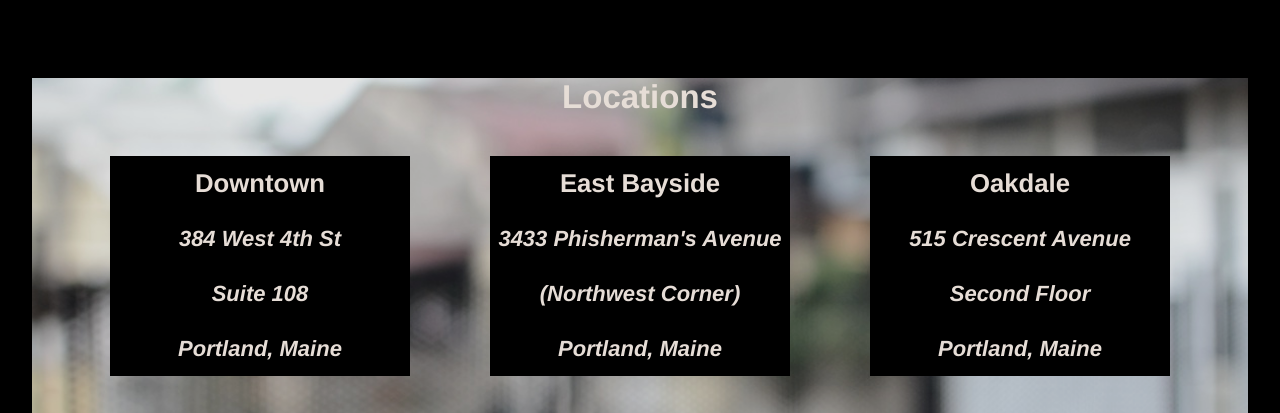
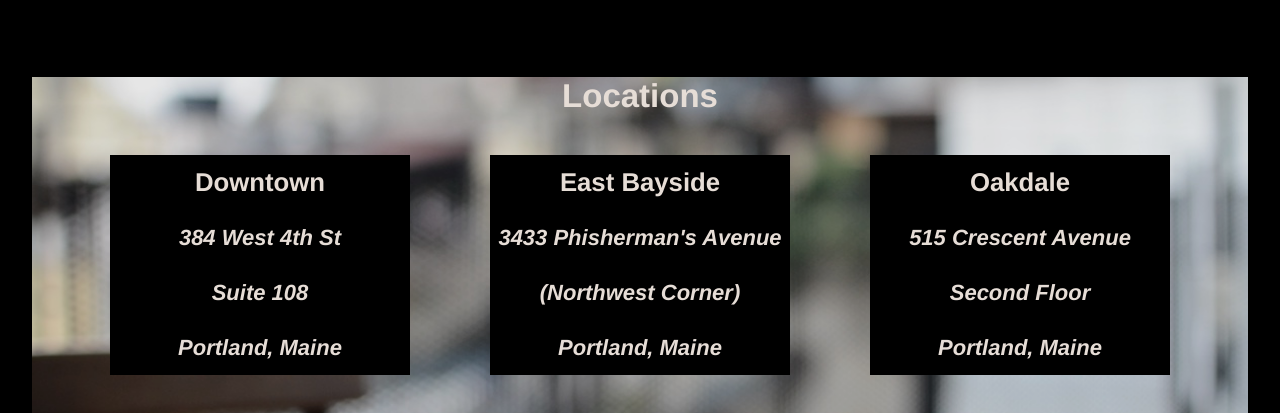
Before and after one commit to AlvaroNW/codeacademy, a plain HTML site: page index.html in a window 1280 px wide. Shown: the part 1516-1929 px from the top of the page. Drawn offline with Linux system fonts and the light colour scheme.

Commit message:
refined img

```diff
--- a/index.html
+++ b/index.html
@@ -50,9 +50,7 @@
         </div>
     </div>
     <div class="locations">
-        <div class="location-title">
-            <h2>Locations</h2>
-        </div>
+        <h2 class="location-title">Locations</h2>
         <div class="cards">
             <div class="location-card">
                 <h3>Downtown</h3>
--- a/style.css
+++ b/style.css
@@ -95,22 +95,19 @@ margin-bottom: 10px;
   background-image: url("img-locations-background.jpg");
   background-repeat: no-repeat;
   background-size: cover;
-  max-height: 500px;
+  background-position: center;
+  height: 600px;
   width: 95%;
   margin-right: auto;
   margin-left: auto;
-}
-
-.location-title{
-  text-align: center;
-  margin-top: 5%;
-  margin-bottom: 0px;
 }
 .cards{
 display: flex;
 justify-content: center;
 }
-
+.location-title{
+  margin-top: 10px;
+}
 .location-card{
   background-color: black;
   margin: 40px;
```
